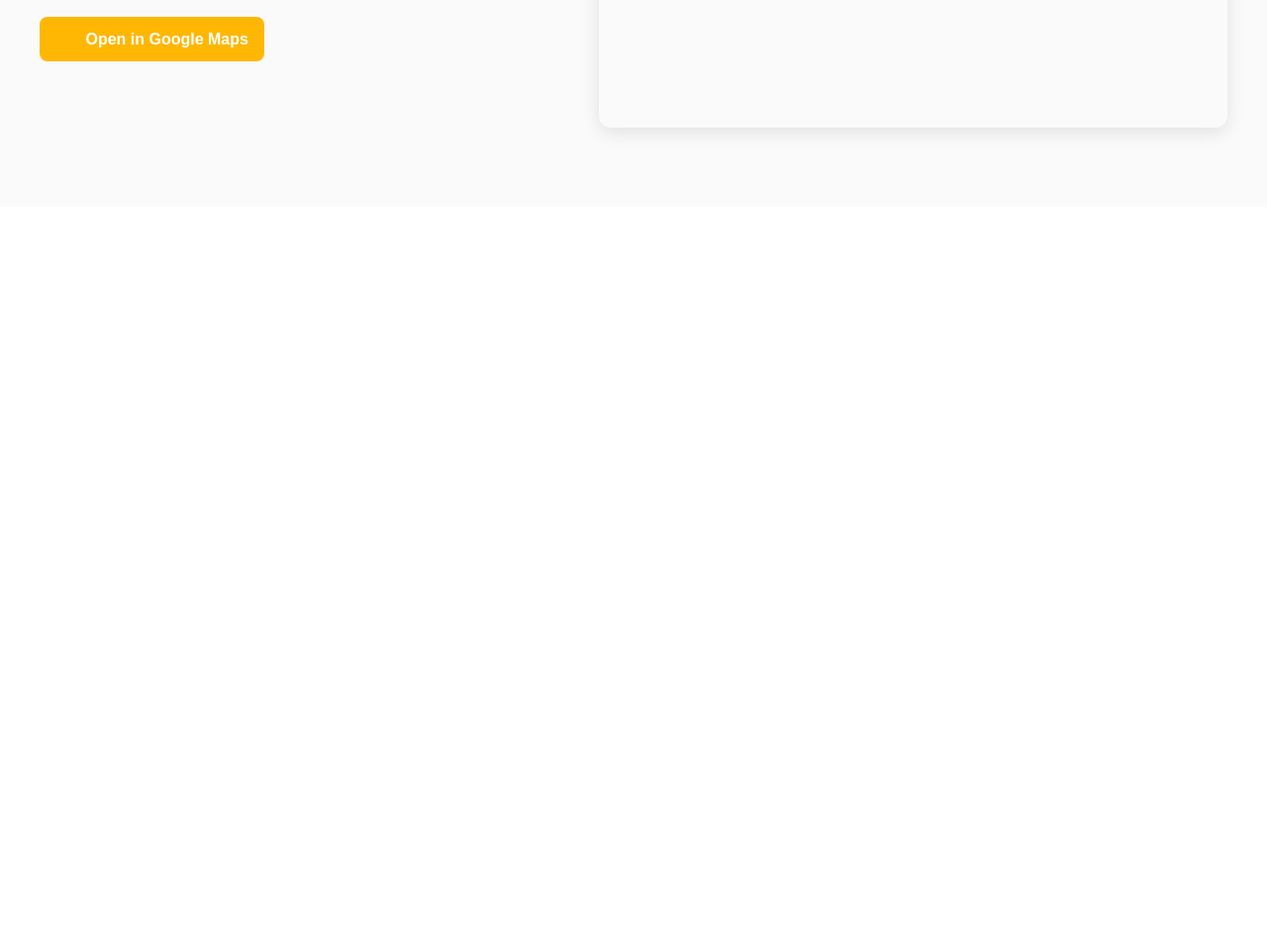
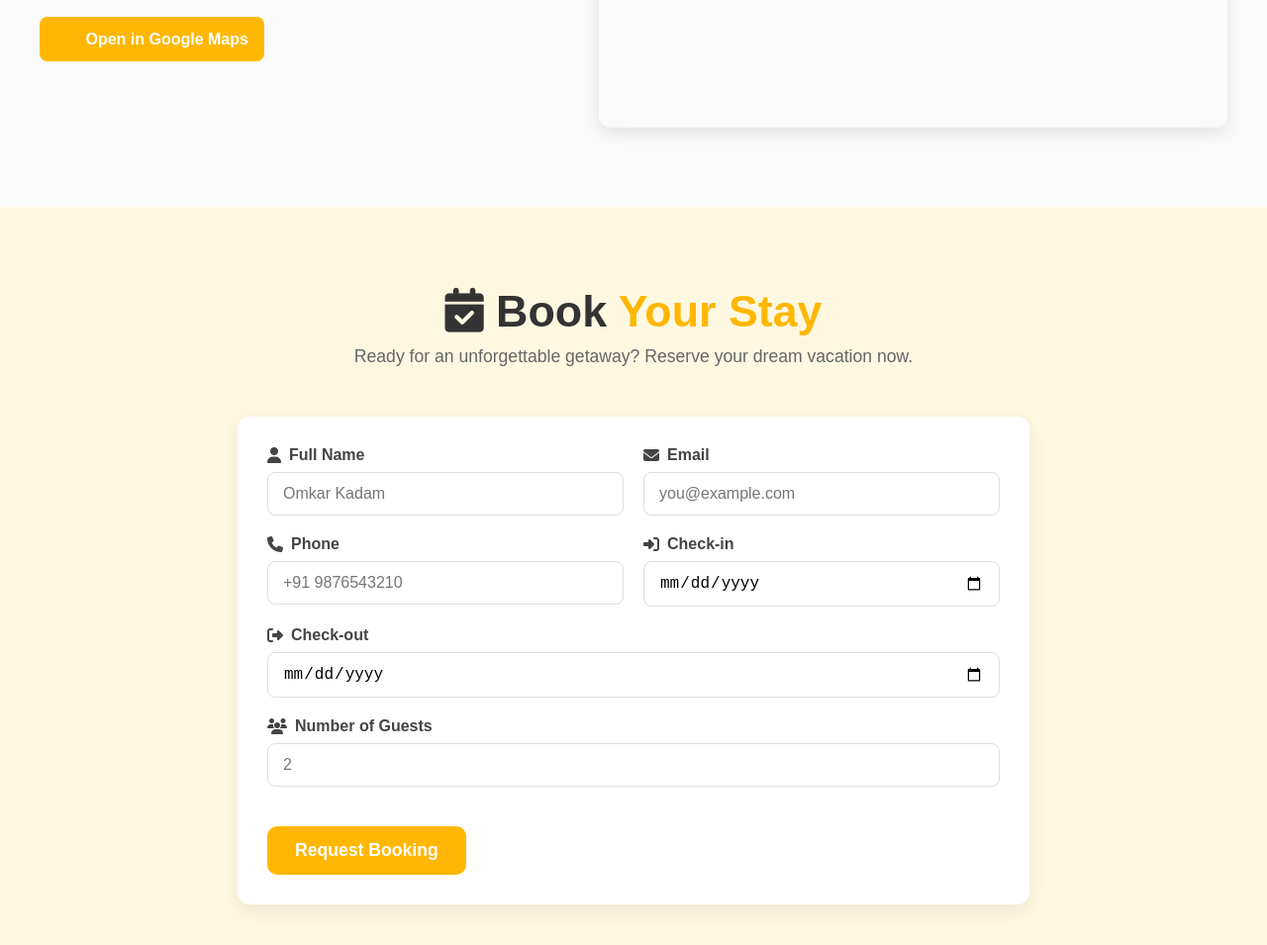
Before and after one commit to Omkarkadam-dev/Project-Star_Villa, a plain HTML site: page index.html in a window 1280 px wide. Shown: the part 2652-3607 px from the top of the page at 99% size. Before the commit the page ends 2861 px from the top, so only its background shows below. Drawn offline with Linux system fonts and the light colour scheme.

Commit message:
add booking system

```diff
--- a/index.html
+++ b/index.html
@@ -193,6 +193,50 @@
   </div>
 </section>
 
+<section class="villa-booking" id="booking">
+  <div class="container">
+    <h2 class="section-title">
+      <i class="fas fa-calendar-check"></i> Book <span class="highlight">Your Stay</span>
+    </h2>
+    <p class="section-description">Ready for an unforgettable getaway? Reserve your dream vacation now.</p>
+
+    <form class="booking-form" id="bookingForm">
+      <div class="form-group">
+        <label for="name"><i class="fas fa-user"></i> Full Name</label>
+        <input type="text" id="name" name="name" placeholder="Omkar Kadam" required>
+      </div>
+
+      <div class="form-group">
+        <label for="email"><i class="fas fa-envelope"></i> Email</label>
+        <input type="email" id="email" name="email" placeholder="you@example.com" required>
+      </div>
+
+      <div class="form-group">
+        <label for="phone"><i class="fas fa-phone"></i> Phone</label>
+        <input type="tel" id="phone" name="phone" placeholder="+91 9876543210" required>
+      </div>
+
+      <div class="form-group">
+        <label for="checkin"><i class="fas fa-sign-in-alt"></i> Check-in</label>
+        <input type="date" id="checkin" name="checkin" required>
+      </div>
+
+      <div class="form-group">
+        <label for="checkout"><i class="fas fa-sign-out-alt"></i> Check-out</label>
+        <input type="date" id="checkout" name="checkout" required>
+      </div>
+
+      <div class="form-group full-width">
+        <label for="guests"><i class="fas fa-users"></i> Number of Guests</label>
+        <input type="number" id="guests" name="guests" min="1" placeholder="2" required>
+      </div>
+
+      <button type="submit" class="btn-book">Request Booking</button>
+    </form>
+
+    <p id="bookingResponse" class="booking-response"></p>
+  </div>
+</section>
 
 
   <script src="script.js"></script>
--- a/script.js
+++ b/script.js
@@ -64,3 +64,25 @@ document.addEventListener("DOMContentLoaded", () => {
     });
   }
 });
+
+
+document.getElementById('bookingForm').addEventListener('submit', function (e) {
+  e.preventDefault();
+
+  const name = document.getElementById("name").value.trim();
+  const email = document.getElementById("email").value.trim();
+  const phone = document.getElementById("phone").value.trim();
+  const checkin = document.getElementById("checkin").value;
+  const checkout = document.getElementById("checkout").value;
+  const guests = document.getElementById("guests").value;
+
+  if (!name || !email || !phone || !checkin || !checkout || !guests) {
+    document.getElementById('bookingResponse').textContent = "Please fill all fields.";
+    document.getElementById('bookingResponse').style.color = 'red';
+    return;
+  }
+
+  document.getElementById('bookingResponse').textContent = "Booking request submitted! We will contact you soon.";
+  document.getElementById('bookingResponse').style.color = 'green';
+  document.getElementById('bookingForm').reset();
+});
--- a/style.css
+++ b/style.css
@@ -421,3 +421,103 @@ body, html {
     height: 300px;
   }
 }
+
+
+.villa-booking {
+  background-color: #fff8e1;
+  padding: 80px 20px;
+  color: #333;
+}
+
+.section-title {
+  text-align: center;
+  font-size: 2.8rem;
+  margin-bottom: 10px;
+  font-weight: 700;
+}
+
+.highlight {
+  color: #ffb703;
+}
+
+.section-description {
+  text-align: center;
+  margin-bottom: 50px;
+  font-size: 1.1rem;
+  color: #666;
+}
+
+.booking-form {
+  max-width: 800px;
+  margin: auto;
+  display: flex;
+  flex-wrap: wrap;
+  gap: 20px;
+  background-color: #fff;
+  padding: 30px;
+  border-radius: 12px;
+  box-shadow: 0 6px 20px rgba(0, 0, 0, 0.08);
+}
+
+.form-group {
+  flex: 1 1 48%;
+  display: flex;
+  flex-direction: column;
+}
+
+.form-group.full-width {
+  flex: 1 1 100%;
+}
+
+label {
+  font-weight: 600;
+  margin-bottom: 8px;
+  display: flex;
+  align-items: center;
+  gap: 8px;
+  color: #444;
+}
+
+input {
+  padding: 12px 15px;
+  border: 1px solid #ddd;
+  border-radius: 8px;
+  font-size: 1rem;
+  outline: none;
+  transition: border-color 0.3s ease;
+}
+
+input:focus {
+  border-color: #ffb703;
+}
+
+.btn-book {
+  background-color: #ffb703;
+  color: #fff;
+  font-weight: 600;
+  padding: 14px 28px;
+  border: none;
+  border-radius: 10px;
+  cursor: pointer;
+  margin-top: 20px;
+  font-size: 1.1rem;
+  transition: background 0.3s ease;
+}
+
+.btn-book:hover {
+  background-color: #e0a500;
+}
+
+.booking-response {
+  text-align: center;
+  margin-top: 20px;
+  font-weight: 500;
+  font-size: 1rem;
+  color: green;
+}
+
+@media (max-width: 768px) {
+  .form-group {
+    flex: 1 1 100%;
+  }
+}
```
